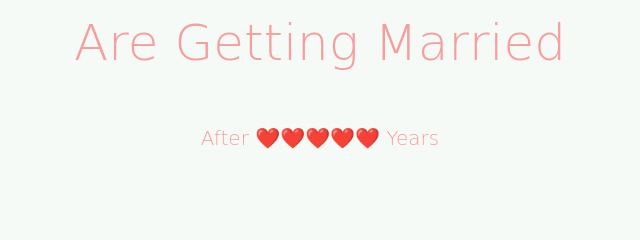
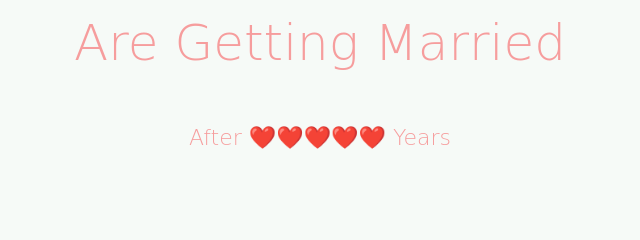
Before and after one commit to 15ivan12isadora18/15ivan12isadora18.github.io, a website: page index.html in a window 1280 px wide. Shown: the part 1340-1580 px from the top of the page, 320-960 px from the left. Drawn offline with nearby package versions, Linux system fonts and the light colour scheme; files whose address does not match are found by name; a web font is replaced by a local one.

Commit message:
Update index.html

```diff
--- a/index.html
+++ b/index.html
@@ -94,7 +94,7 @@
 					<div class="col-md-8 col-md-offset-2">
 						<div class="col-md-12 text-center heading-section">
 							<h2>Are Getting Married</h2>
-							<h2><span style="font-size:20px;">After ❤️❤️❤️❤️❤️ Years</span></h2>
+							<h2><span style="font-size:22px;">After ❤️❤️❤️❤️❤️ Years</span></h2>
 						</div>
 					</div>
 				</div>
```
